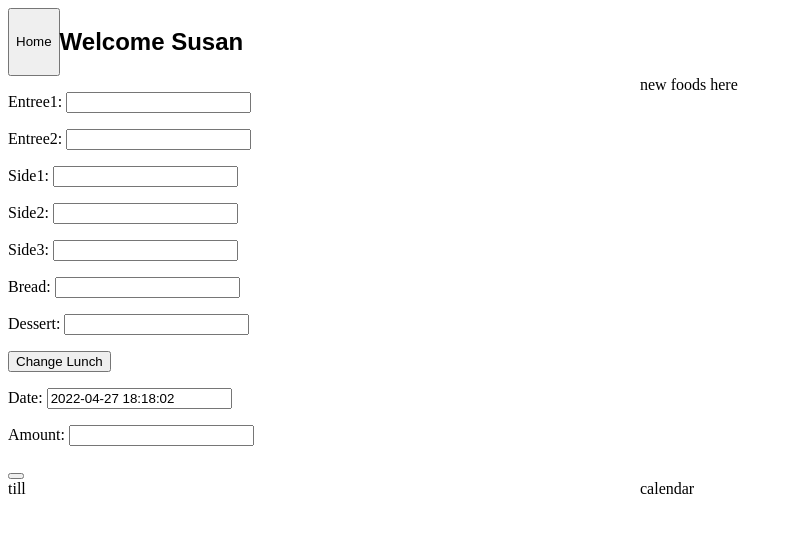
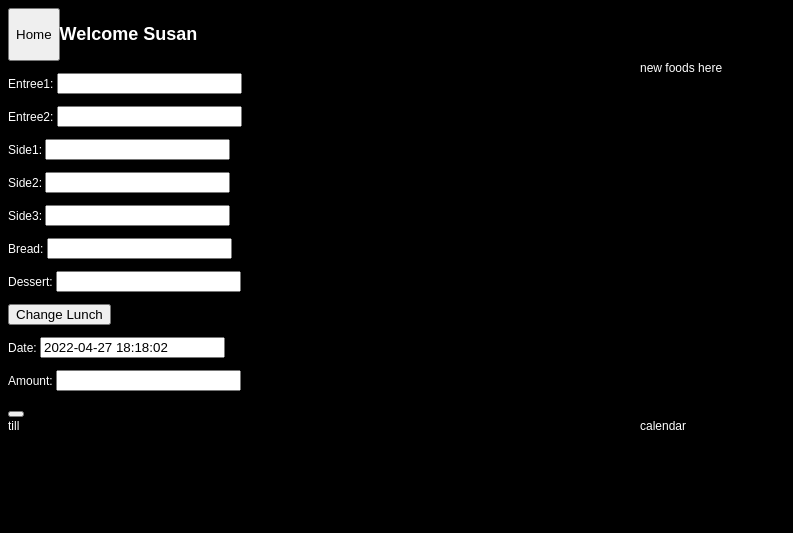
Before and after one commit to LoganColey/CornerStore, a Django app: page /adminpage/ in a window 1280 px wide. Shown: the top 533 px of the page, without its empty margins (0-793 px from the left). Run offline with Django 3.2, Linux system fonts and the light colour scheme; some libraries are stand-ins or nearby versions.

Commit message:
Update admin.css

```diff
--- a/app/static/admin.css
+++ b/app/static/admin.css
@@ -1,3 +1,11 @@
+body {
+  font-size: 12px;
+  line-height: 1.3;
+  font-family: arial, sans-serif;
+  color: white;
+  background-color: #000;
+  min-width: 1023px;
+}
 nav {
   overflow: hidden;
   font-family: Arial, Helvetica, sans-serif;
```
